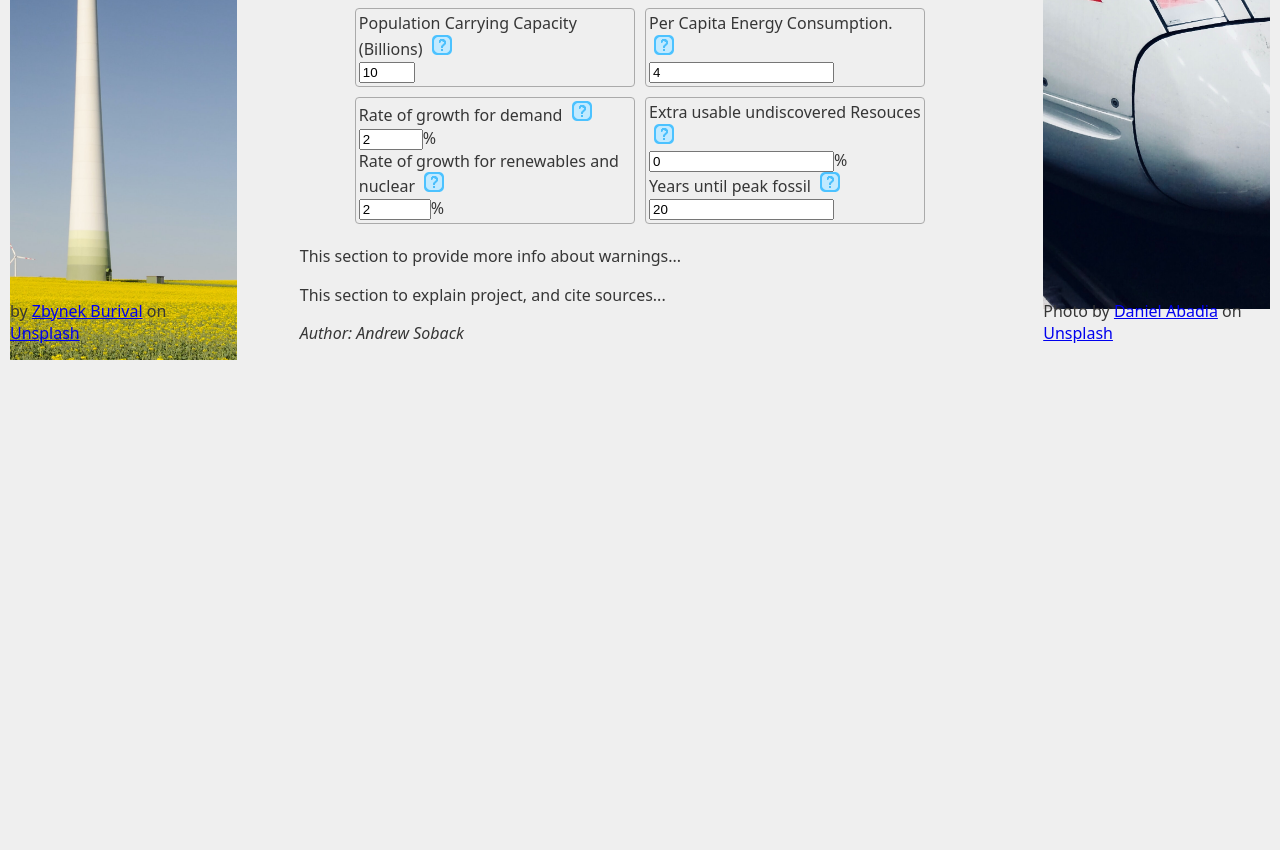
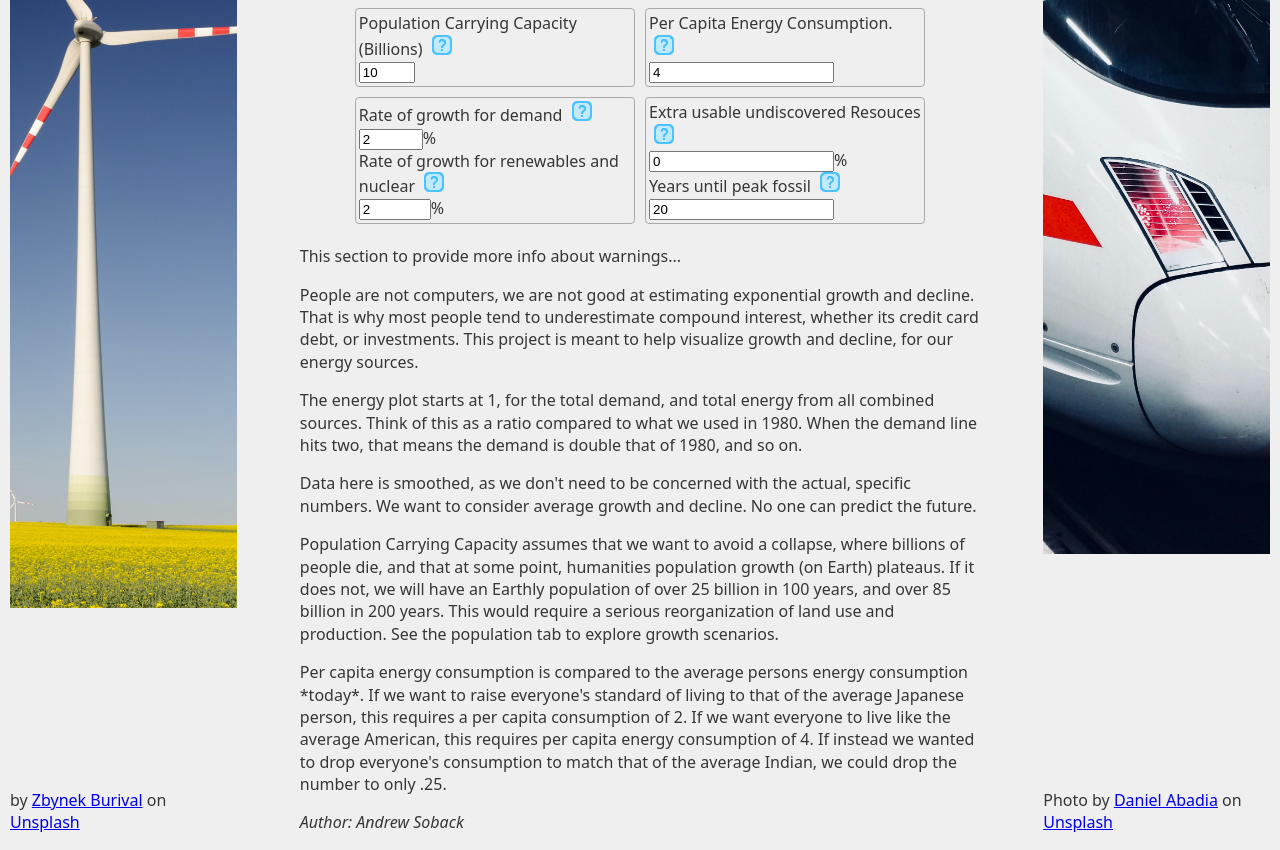
Before and after one commit to asoback/growth_scenarios, a website: page index.html in a window 1280 px wide. Shown: the part 535-1385 px from the top of the page. Before the commit the page ends 895 px from the top, so only its background shows below. Drawn offline with nearby package versions, Linux system fonts and the light colour scheme.

Commit message:
Adding information

```diff
--- a/index.html
+++ b/index.html
@@ -136,8 +136,8 @@
               <div class="tooltip">
                 <img src="public/images/question_mark.png" alt="help">
                 <span class="tooltip-text">
-                  How far into the future will humanity start using less
-                  fossil fuels than the previous year?
+                  How far into the future will humanity decide to start using less
+                  fossil fuels year after year? As of 2020, fossil fuel use continues to climb.
                 </span>
               </div>
             </div>
@@ -153,7 +153,36 @@
 
       <!--About-->
       <div>
-          <p>This section to explain project, and cite sources...</p>
+          <p>
+            People are not computers, we are not good at estimating exponential growth and decline.
+            That is why most people tend to underestimate compound interest, whether its credit card
+            debt, or investments. This project is meant to help visualize growth and decline, for
+            our energy sources.
+          </p>
+          <p>
+            The energy plot starts at 1, for the total demand, and total energy from all combined
+            sources. Think of this as a ratio compared to what we used in 1980. When the demand line
+            hits two, that means the demand is double that of 1980, and so on.
+          </p>
+          <p>
+            Data here is smoothed, as we don't need to be concerned with the actual, specific
+            numbers. We want to consider average growth and decline. No one can predict the future.
+          </p>
+          <p>
+            Population Carrying Capacity assumes that we want to avoid a collapse, where billions of
+            people die, and that at some point, humanities population growth (on Earth) plateaus. If
+            it does not, we will have an Earthly population of over 25 billion in 100 years, and
+            over 85 billion in 200 years. This would require a serious reorganization of land use
+            and production. See the population tab to explore growth scenarios.
+          </p>
+          <p>
+            Per capita energy consumption is compared to the average persons energy consumption
+            *today*. If we want to raise everyone's standard of living to that of the average
+            Japanese person, this requires a per capita consumption of 2. If we want everyone to live like
+            the average American, this requires per capita energy consumption of 4. If instead we
+            wanted to drop everyone's consumption to match that of the average Indian, we could drop
+            the number to only .25.
+          </p>
       </div>
       <cite>
         <p>Author: Andrew Soback</p>
```
